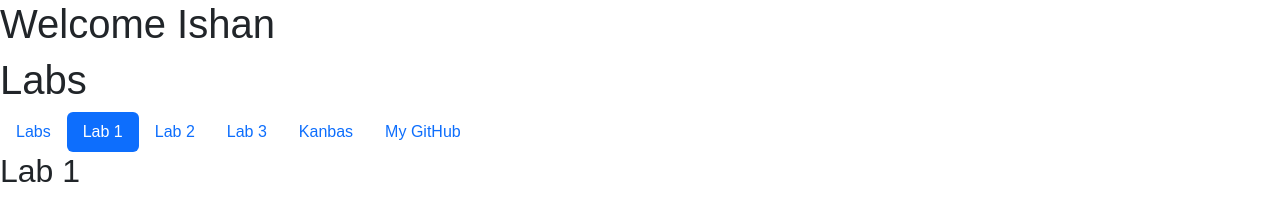
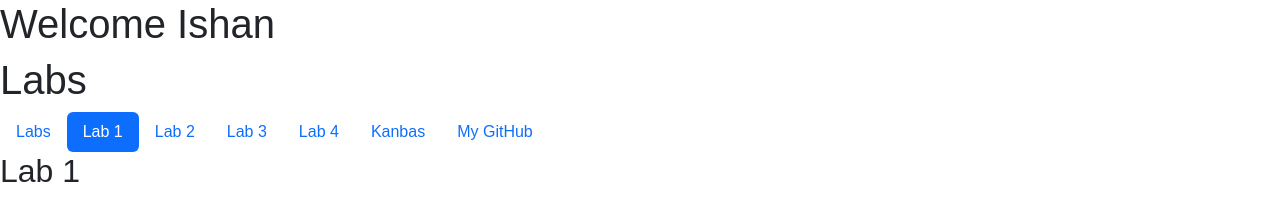
Before and after one commit to ishanaggarwal/kanbas-react-web-app, a React (Create React App) app: page /#/Labs/Lab1 in a window 1280 px wide. Shown: the top 202 px of the page. Built offline with nearby package versions, Linux system fonts and the light colour scheme.

Commit message:
Update TOC.tsx

```diff
--- a/src/Labs/TOC.tsx
+++ b/src/Labs/TOC.tsx
@@ -15,6 +15,8 @@ export default function TOC() {
           className={`nav-link ${pathname.includes("Lab2") ? "active" : ""}`}>Lab 2</a></li>
       <li className="nav-item"><a id="wd-a3" href="#/Labs/Lab3"
           className={`nav-link ${pathname.includes("Lab3") ? "active" : ""}`}>Lab 3</a></li>
+           <li className="nav-item"><a id="wd-a4" href="#/Labs/Lab4"
+          className={`nav-link ${pathname.includes("Lab4") ? "active" : ""}`}>Lab 4</a></li>
 
       <li className="nav-item">
         <a id="wd-k" href="#/Kanbas" className="nav-link">
@@ -22,7 +24,7 @@ export default function TOC() {
         </a>
       </li>
       <li className="nav-item">
-        <a id="wd-github" href="https://github.com/ishanaggarwal/kanbas-react-web-app/tree/try" className="nav-link">
+        <a id="wd-github" href="https://github.com/ishanaggarwal/kanbas-react-web-app/tree/a4" className="nav-link">
           My GitHub
         </a>
       </li>
```
